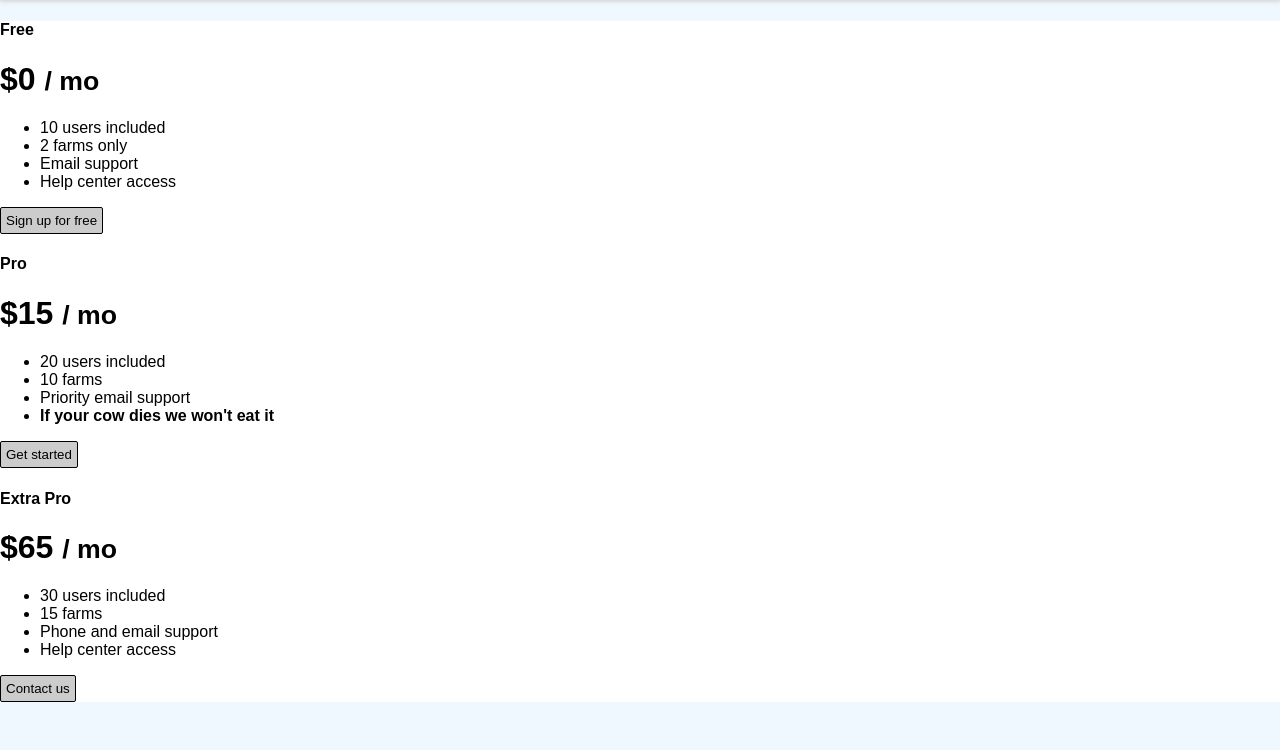
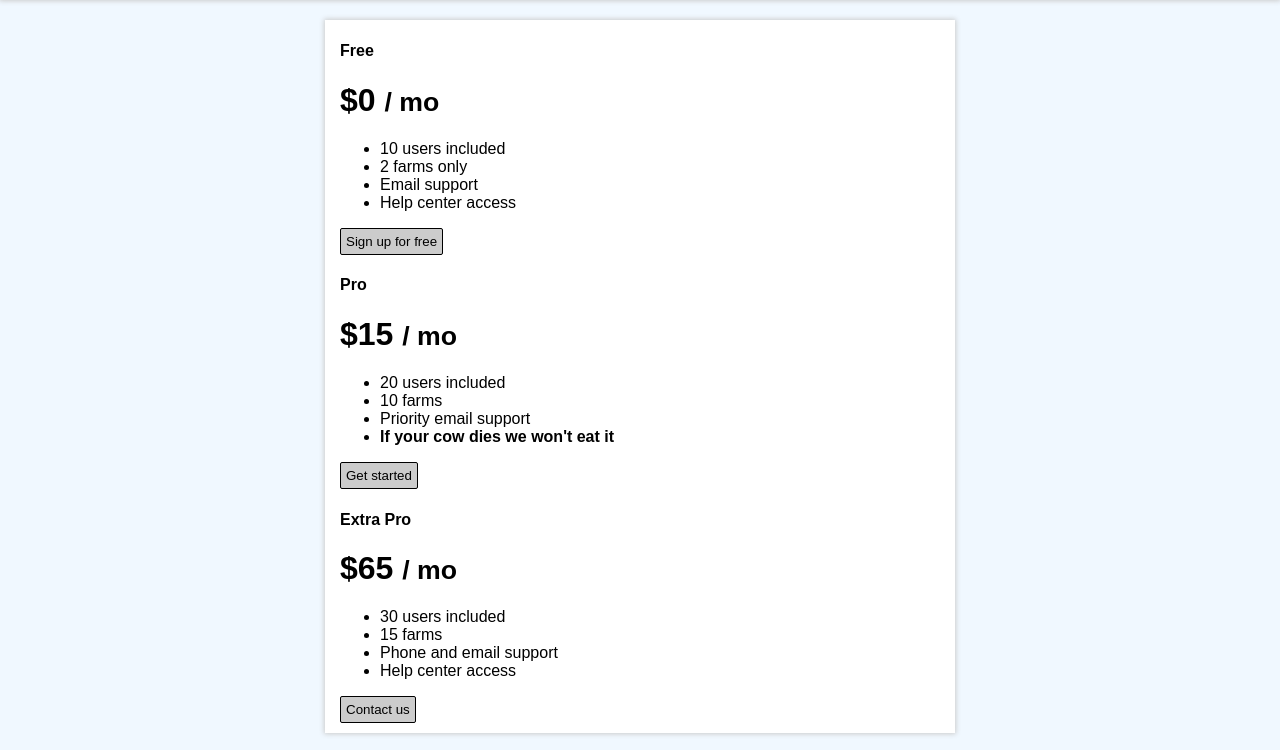
Before and after one commit to nick-hiebl/flask-todo-basic, a Flask app: page /pricing in a window 1280 px wide. Shown: the part 50-800 px from the top of the page. Run offline with Flask 2, Linux system fonts and the light colour scheme.

Commit message:
Added shadow to pricing page

```diff
--- a/templates/pricing.html
+++ b/templates/pricing.html
@@ -1,7 +1,7 @@
 {% extends 'layout.html' %}
 
 {% block body %}
-    <div class="temp1">
+<div class="container shadow">
     <div class="card-deck mb-3 text-center">
         <div class="card mb-4 box-shadow">
             <div class="card-header">
@@ -53,5 +53,5 @@
             </div>
         </div>
     </div>
-
+</div>
 {% endblock %}
```
Lines whose indentation alone changed are shown as unchanged.
